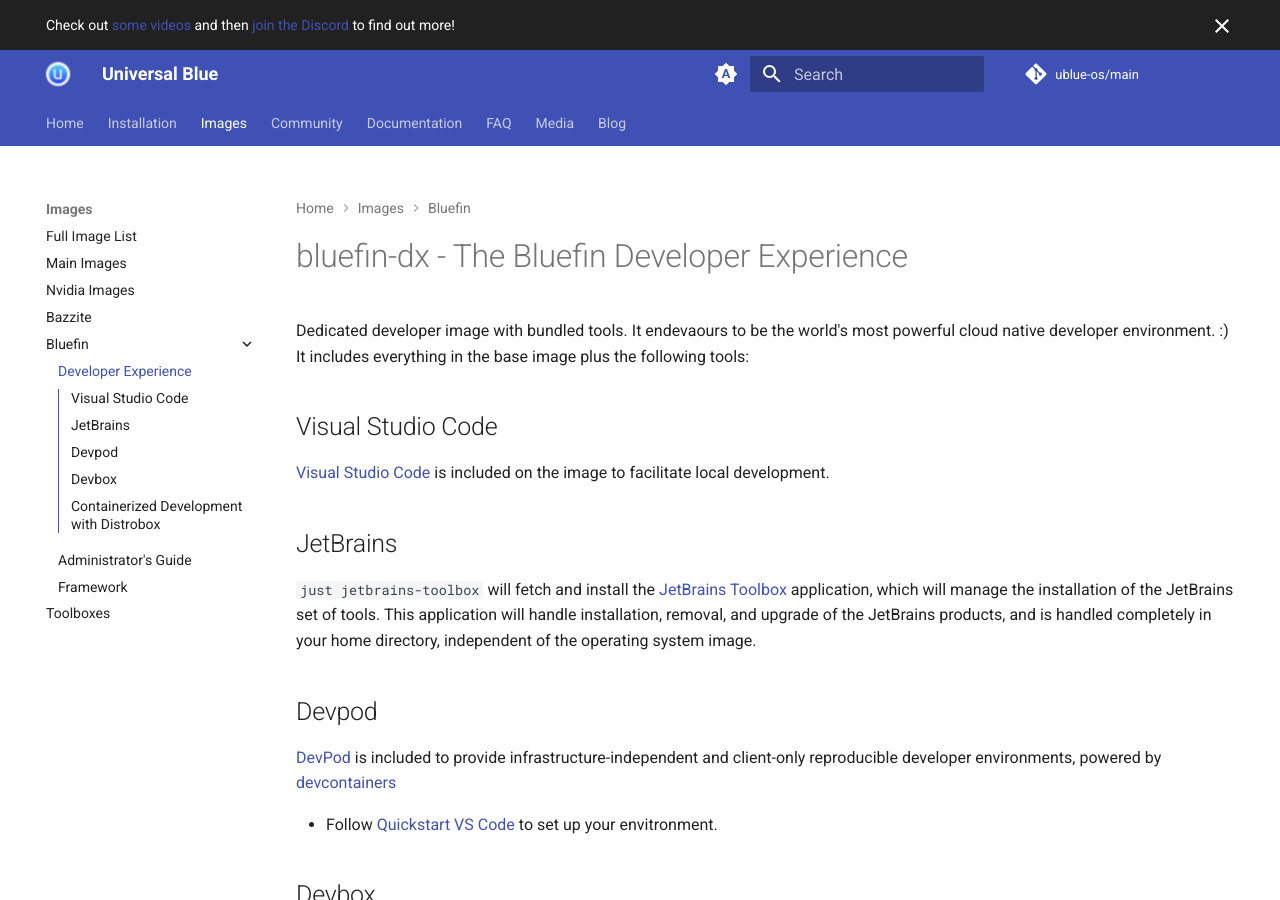
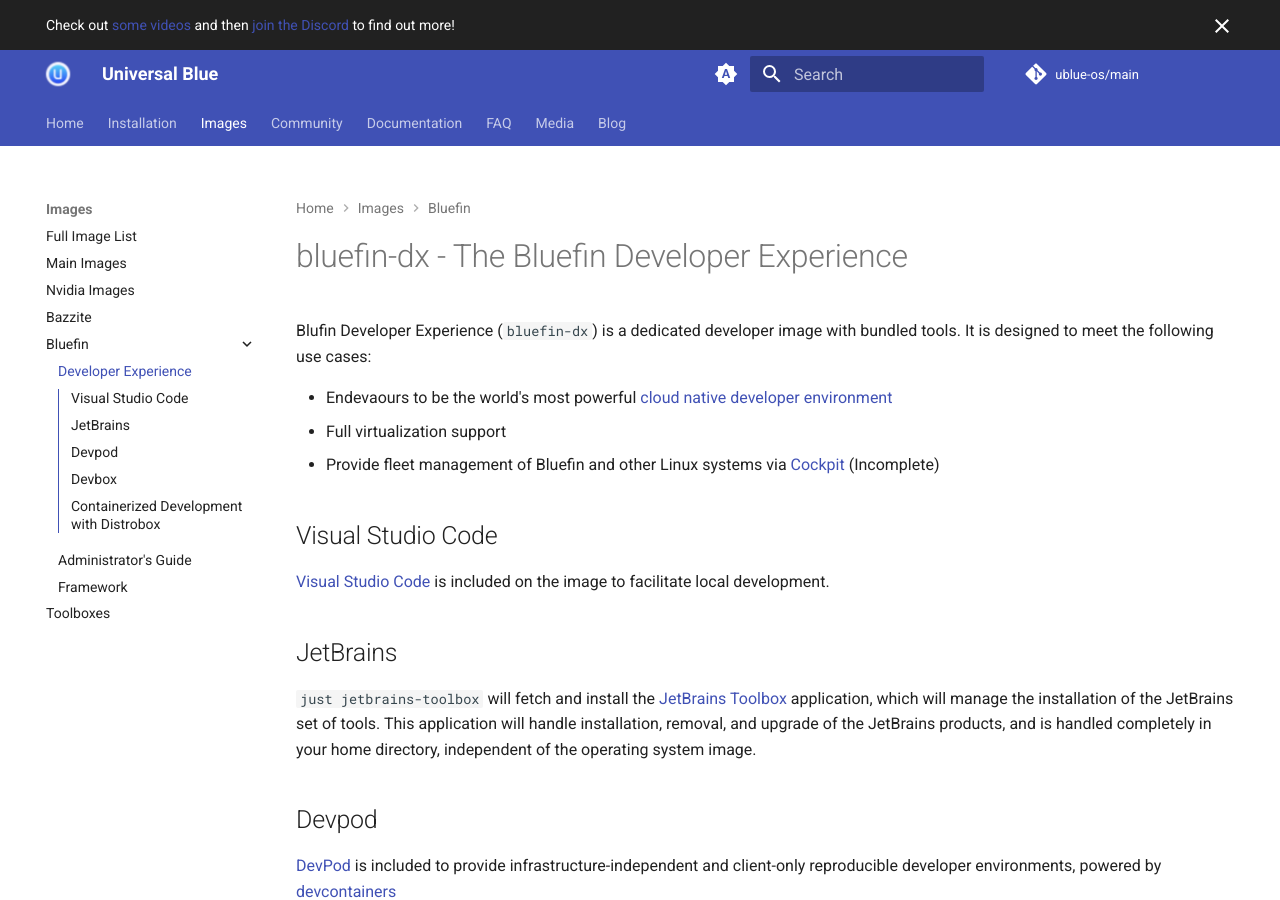
Before and after one commit to ublue-os/website, an MkDocs documentation site: the page built from docs/images/bluefin/developer-experience.md, in a window 1280 px wide and 900 px high. Built offline with MkDocs 1.6.1 and Material for MkDocs 9.7.7, drawn with Linux system fonts in a browser that asks for light colours; comment, search, counter and statistics services are not loaded.

Commit message:
feat: add bluefin-dx intro

```diff
--- a/docs/images/bluefin/developer-experience.md
+++ b/docs/images/bluefin/developer-experience.md
@@ -1,6 +1,11 @@
 # bluefin-dx - The Bluefin Developer Experience
 
-Dedicated developer image with bundled tools. It endevaours to be the world's most powerful cloud native developer environment. :) It includes everything in the base image plus the following tools:
+Blufin Developer Experience (`bluefin-dx`) is a dedicated developer image with bundled tools.
+It is designed to meet the following use cases:
+
+- Endevaours to be the world's most powerful [cloud native developer environment](https://landscape.cncf.io/)
+- Full virtualization support
+- Provide fleet management of Bluefin and other Linux systems via [Cockpit](https://cockpit-project.org/) (Incomplete)
 
 ## Visual Studio Code
 
```
